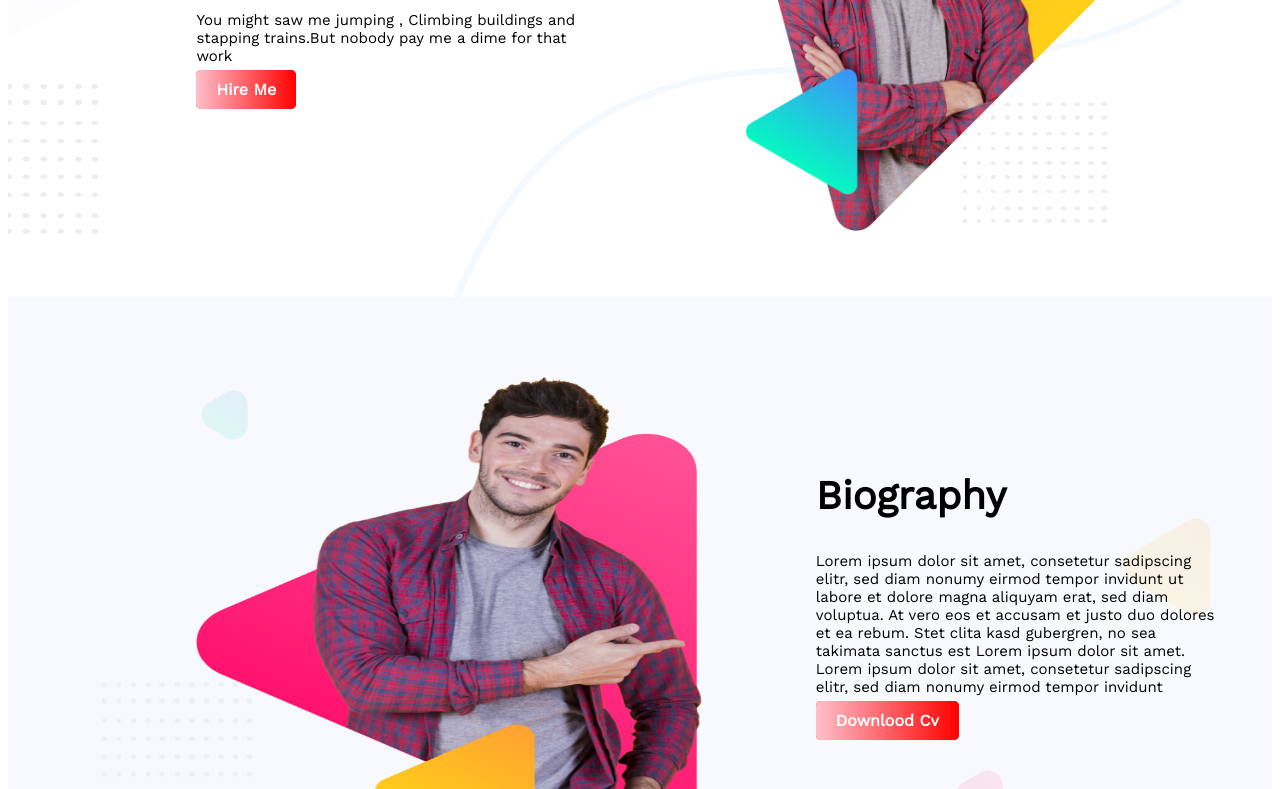
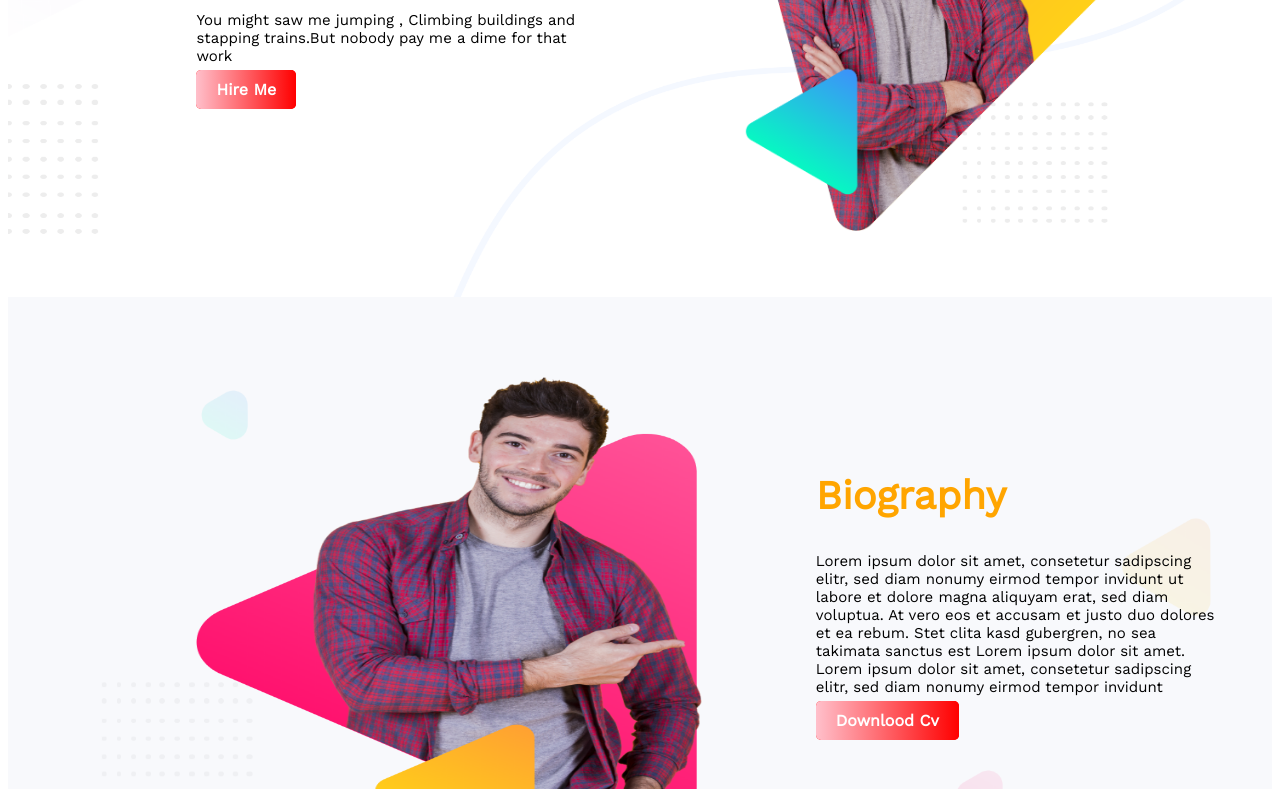
Before and after one commit to sabbirziauddin/personal-website, a plain HTML site: page index.html in a window 1280 px wide. Shown: the part 311-1100 px from the top of the page. Drawn offline with nearby package versions, Linux system fonts and the light colour scheme.

Commit message:
Text color changed

```diff
--- a/index.html
+++ b/index.html
@@ -25,7 +25,7 @@
          <img src="images/peter_dream.png" alt="backpic">
       </div>
       <div class="half-width biography-right-div">
-         <h1>Biography</h1>
+         <h1 style="color: orange;">Biography</h1>
          <p >
             Lorem ipsum dolor sit amet, consetetur sadipscing elitr, sed diam nonumy eirmod tempor invidunt ut labore et dolore magna aliquyam erat, sed diam voluptua. At vero eos et accusam et justo duo dolores et ea rebum. Stet clita kasd gubergren, no sea takimata sanctus est Lorem ipsum dolor sit amet. Lorem ipsum dolor sit amet, consetetur sadipscing elitr, sed diam nonumy eirmod tempor invidunt
          </p>
```
